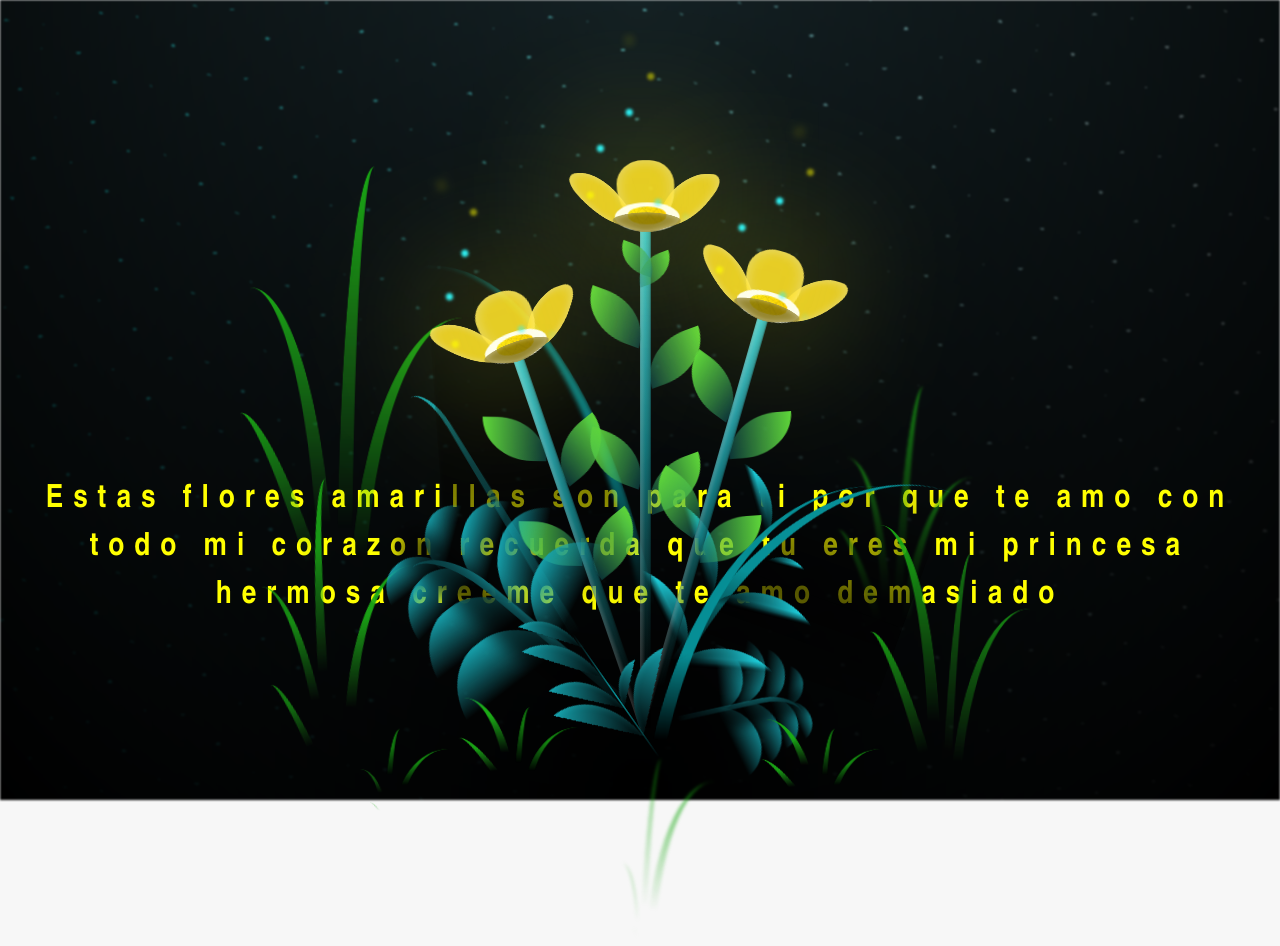
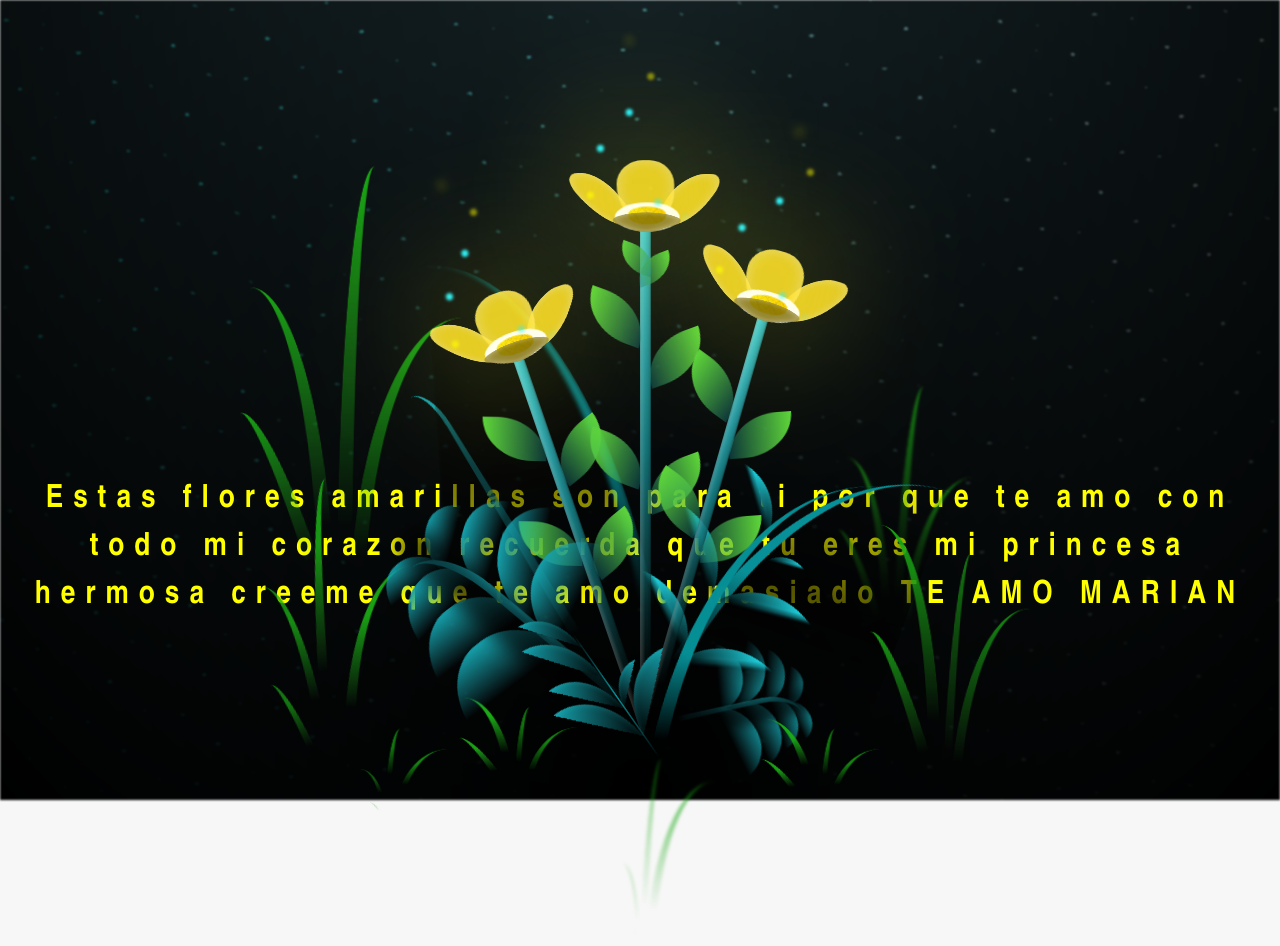
Before and after one commit to Poka17/marianmuack, a plain HTML site: page flower.html in a window 1280 px wide. Drawn offline with Linux system fonts and the light colour scheme.

Commit message:
Update flower.html

```diff
--- a/flower.html
+++ b/flower.html
@@ -14,7 +14,7 @@
 
     </div>
 
-    <h1 class="titulo">Estas flores amarillas son para ti por que te amo con todo mi corazon recuerda que tu eres mi princesa hermosa creeme que te amo demasiado</h1>
+    <h1 class="titulo">Estas flores amarillas son para ti por que te amo con todo mi corazon recuerda que tu eres mi princesa hermosa creeme que te amo demasiado TE AMO MARIAN</h1>
     <div class="night"></div>
     <div class="flowers">
       <div class="flower flower--1">
```
